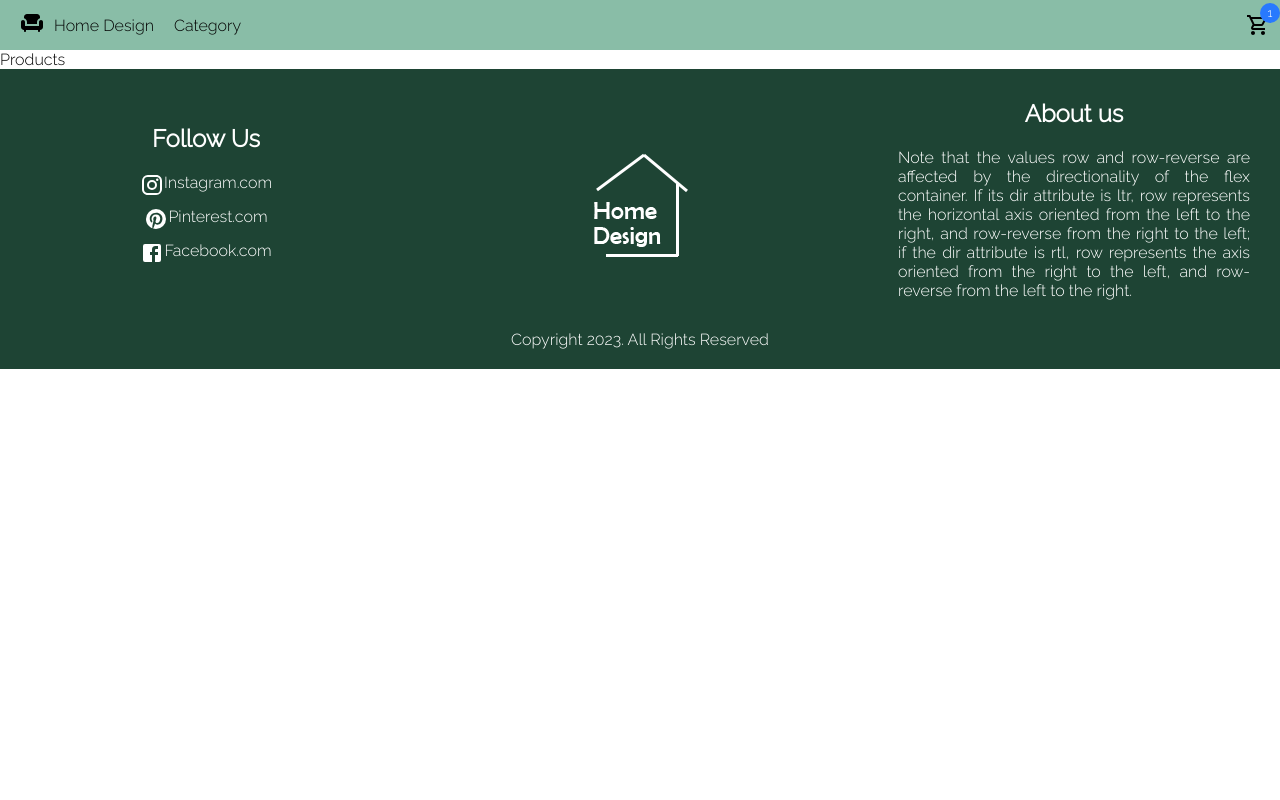
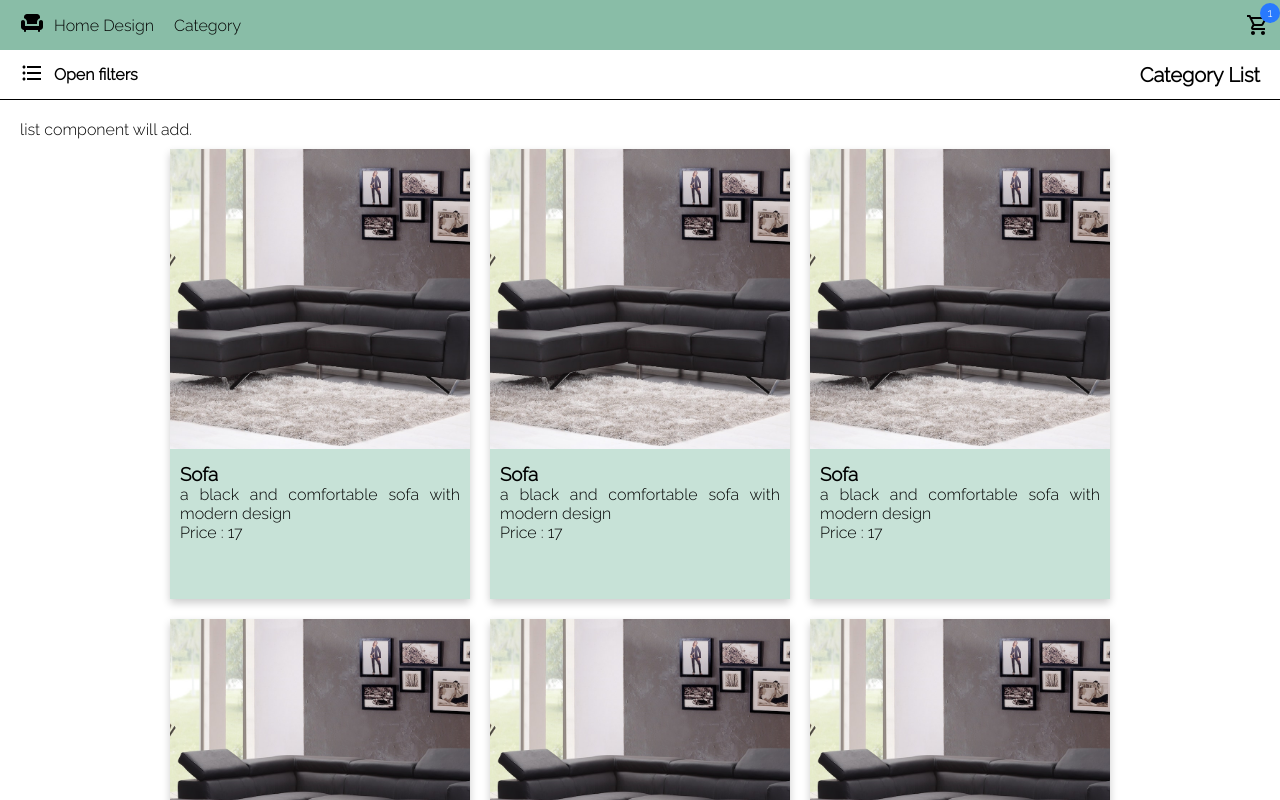
Before and after one commit to niloofarizadyar/ecommerce-project, a React (Create React App) app: page /products/1 in a window 1280 px wide. Shown: the top 800 px of the page. Built offline with nearby package versions, Linux system fonts and the light colour scheme.

Commit message:
productsList was created

```diff
--- a/src/App.css
+++ b/src/App.css
@@ -3,6 +3,7 @@
     padding: 0;
     margin: 0;
     scroll-behavior: smooth;
+
 }
 
 a {
--- a/src/components/index.js
+++ b/src/components/index.js
@@ -4,3 +4,4 @@ export { default as Header } from './header/Header'
 export { default as FeaturedProducts } from './featuredProducts/FeaturedProducts'
 export { default as Card } from './card/Card'
 export { default as Category } from './category/Category'
+export { default as ProductList} from './productList/ProductList'
--- /dev/null
+++ b/src/components/productList/ProductList.jsx
@@ -0,0 +1,14 @@
+import React from 'react'
+import './productList.css'
+import {items} from './productListItems'
+import {Card} from './../../components'
+
+const ProductList = ({catId, sort}) => {
+  return (
+    <div className='product-list'>
+      {items?.map((item)=>(<Card item={item} key={item.id}/>))}
+    </div>
+  )
+}
+
+export default ProductList
--- /dev/null
+++ b/src/components/productList/productList.css
@@ -0,0 +1,6 @@
+.product-list{
+    display: flex;
+    flex-wrap: wrap;
+    justify-content: center;
+
+}
--- /dev/null
+++ b/src/components/productList/productListItems.js
@@ -0,0 +1,165 @@
+import Sofa from './../../assets/sofa.jpg'
+
+export const items = [
+    {
+        id:1,
+        img:Sofa,
+        title: "Sofa",
+        color:"black",
+        price:17,
+        description:"a black and comfortable sofa with modern design"
+    },
+    {
+        id:2,
+        img:Sofa,
+        title: "Sofa",
+        color:"black",
+        price:17,
+        description:"a black and comfortable sofa with modern design"
+    },
+    {
+        id:3,
+        img:Sofa,
+        title: "Sofa",
+        color:"black",
+        price:17,
+        description:"a black and comfortable sofa with modern design"
+    },
+    {
+        id:4,
+        img:Sofa,
+        title: "Sofa",
+        color:"black",
+        price:17,
+        description:"a black and comfortable sofa with modern design"
+    },
+    {
+        id:5,
+        img:Sofa,
+        title: "Sofa",
+        color:"black",
+        price:17,
+        description:"a black and comfortable sofa with modern design"
+    },
+    {
+        id:6,
+        img:Sofa,
+        title: "Sofa",
+        color:"black",
+        price:17,
+        description:"a black and comfortable sofa with modern design"
+    },
+    {
+        id:7,
+        img:Sofa,
+        title: "Sofa",
+        color:"black",
+        price:17,
+        description:"a black and comfortable sofa with modern design"
+    },
+    {
+        id:8,
+        img:Sofa,
+        title: "Sofa",
+        color:"black",
+        price:17,
+        description:"a black and comfortable sofa with modern design"
+    },
+    {
+        id:9,
+        img:Sofa,
+        title: "Sofa",
+        color:"black",
+        price:17,
+        description:"a black and comfortable sofa with modern design"
+    },
+    {
+        id:10,
+        img:Sofa,
+        title: "Sofa",
+        color:"black",
+        price:17,
+        description:"a black and comfortable sofa with modern design"
+    },
+    {
+        id:11,
+        img:Sofa,
+        title: "Sofa",
+        color:"black",
+        price:17,
+        description:"a black and comfortable sofa with modern design"
+    },
+    {
+        id:12,
+        img:Sofa,
+        title: "Sofa",
+        color:"black",
+        price:17,
+        description:"a black and comfortable sofa with modern design"
+    },
+    {
+        id:13,
+        img:Sofa,
+        title: "Sofa",
+        color:"black",
+        price:17,
+        description:"a black and comfortable sofa with modern design"
+    },
+    {
+        id:14,
+        img:Sofa,
+        title: "Sofa",
+        color:"black",
+        price:17,
+        description:"a black and comfortable sofa with modern design"
+    },
+    {
+        id:15,
+        img:Sofa,
+        title: "Sofa",
+        color:"black",
+        price:17,
+        description:"a black and comfortable sofa with modern design"
+    },
+    {
+        id:16,
+        img:Sofa,
+        title: "Sofa",
+        color:"black",
+        price:17,
+        description:"a black and comfortable sofa with modern design"
+    },
+    {
+        id:17,
+        img:Sofa,
+        title: "Sofa",
+        color:"black",
+        price:17,
+        description:"a black and comfortable sofa with modern design"
+    },
+    {
+        id:18,
+        img:Sofa,
+        title: "Sofa",
+        color:"black",
+        price:17,
+        description:"a black and comfortable sofa with modern design"
+    },
+    {
+        id:19,
+        img:Sofa,
+        title: "Sofa",
+        color:"black",
+        price:17,
+        description:"a black and comfortable sofa with modern design"
+    },
+    {
+        id:20,
+        img:Sofa,
+        title: "Sofa",
+        color:"black",
+        price:17,
+        description:"a black and comfortable sofa with modern design"
+    },
+
+]
--- a/src/pages/products/Products.jsx
+++ b/src/pages/products/Products.jsx
@@ -1,8 +1,90 @@
-import React from 'react'
+import React,{ useState } from 'react'
+import { useParams } from 'react-router-dom';
+import FormatListBulletedIcon from '@mui/icons-material/FormatListBulleted';
+import { ProductList } from './../../components'
+import './products.css'
+
 
 const Products = () => {
+  const [toggleMenu, setToggleMenu] = useState(false)
+  const catId = parseInt(useParams().id)
+  const [sort, setSort] = useState(null)
   return (
-    <div>Products</div>
+      <div className='products-content'>
+        <div className='content-top'>
+          <div className='content-open'>
+            <div className='open-btn' onClick={()=>setToggleMenu(!toggleMenu)}><FormatListBulletedIcon /></div>
+
+            <div>Open filters</div>
+          </div>
+          <div className='content-top-title'>Category List</div>
+        </div>
+
+        { toggleMenu &&
+          <div className='products-filter-menu'>
+          <div className='menu-filter'>
+            <p className='filter-title'>Color Filter</p>
+            <div className='filter-item'>
+              <input type='checkbox' id='1' value={1} />
+              <label htmlFor='1'>Black</label>
+            </div>
+            <div className='filter-item'>
+              <input type='checkbox' id='2' value={2} />
+              <label htmlFor='2'>White</label>
+            </div>
+            <div className='filter-item'>
+              <input type='checkbox' id='3' value={3} />
+              <label htmlFor='3'>Gray</label>
+            </div>
+            <div className='filter-item'>
+              <input type='checkbox' id='4' value={4} />
+              <label htmlFor='4'>Marron</label>
+            </div>
+          </div>
+
+          <div className='menu-filter'>
+            <p className='filter-title'>Category Filter</p>
+            <div className='filter-item'>
+              <input type='checkbox' id='5' value={5} />
+              <label htmlFor='5'>cat1</label>
+            </div>
+            <div className='filter-item'>
+              <input type='checkbox' id='6' value={6} />
+              <label htmlFor='6'>cat2</label>
+            </div>
+            <div className='filter-item'>
+              <input type='checkbox' id='7' value={7} />
+              <label htmlFor='7'>cat3</label>
+            </div>
+            <div className='filter-item'>
+              <input type='checkbox' id='8' value={8} />
+              <label htmlFor='8'>cat4</label>
+            </div>
+            <div className='filter-item'>
+              <input type='checkbox' id='9' value={9} />
+              <label htmlFor='9'>cat5</label>
+            </div>
+          </div>
+
+          <div className='menu-filter'>
+          <p className='filter-title'>Price Sort</p>
+          <div className='filter-item'>
+            <input type='radio' id='low' value='low' name='sorting' onClick={(e)=>setSort("low")} />
+            <label htmlFor='low'>Low to High</label>
+          </div>
+          <div className='filter-item'>
+            <input type='radio' id='high' value='high' name='sorting' onClick={(e)=>setSort("high")}/>
+            <label htmlFor='high'>High to Low</label>
+          </div>
+          </div>
+        </div>
+        }
+
+        <div className='content-bottom'>
+          list component will add.
+           <ProductList catId={catId} sort={sort} />
+        </div>
+      </div>
   )
 }
 
--- /dev/null
+++ b/src/pages/products/products.css
@@ -0,0 +1,72 @@
+.produc-content{
+    position: relative;
+}
+
+.content-top{
+    display: flex;
+    justify-content: flex-start;
+    align-items: center;
+    width: 100%;
+    height: 50px;
+    padding: 20px;
+    border-bottom: 1px black solid;
+
+}
+.content-open{
+    font-weight: bold;
+    display: flex;
+    flex: 1;
+    justify-content: flex-start;
+    align-items: center;
+
+}
+.open-btn{
+    cursor: pointer;
+    margin-right: 10px;
+}
+.content-top-title{
+    font-weight: bold;
+    font-size: 20px;
+    display: flex;
+    justify-content: flex-end;
+    align-items: center;
+
+}
+.content-bottom{
+    padding: 20px;
+}
+
+.products-filter-menu{
+    width: 100%;
+    position: absolute;
+    z-index: 1;
+    top: inherit;
+    left: 0;
+    background-color: white;
+    display: flex;
+    align-items: center;
+    justify-content:space-between;
+    padding: 10px;
+    border: 1px black solid;
+
+}
+@media (max-width: 800px) {
+    .products-filter-menu {
+      flex-direction: column;
+    }
+
+}
+.menu-filter {
+    display: flex;
+    flex-direction: column;
+    padding: 10px;
+    margin: 10px;
+    border-right: 1px black solid;
+}
+.filter-title{
+    padding-bottom: 10px;
+    font-weight: bold;
+}
+.filter-item{
+    padding-bottom: 5px;
+}
```
